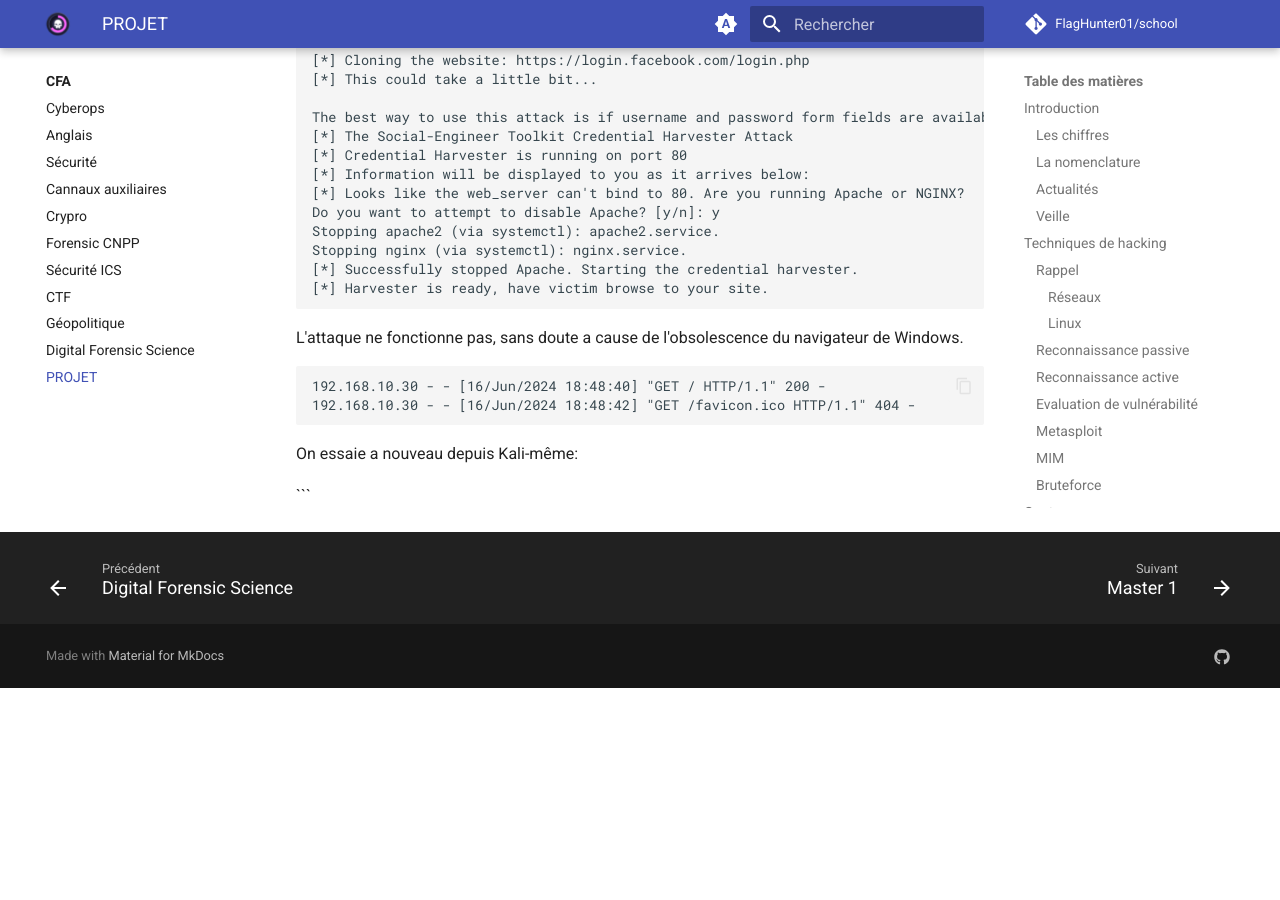
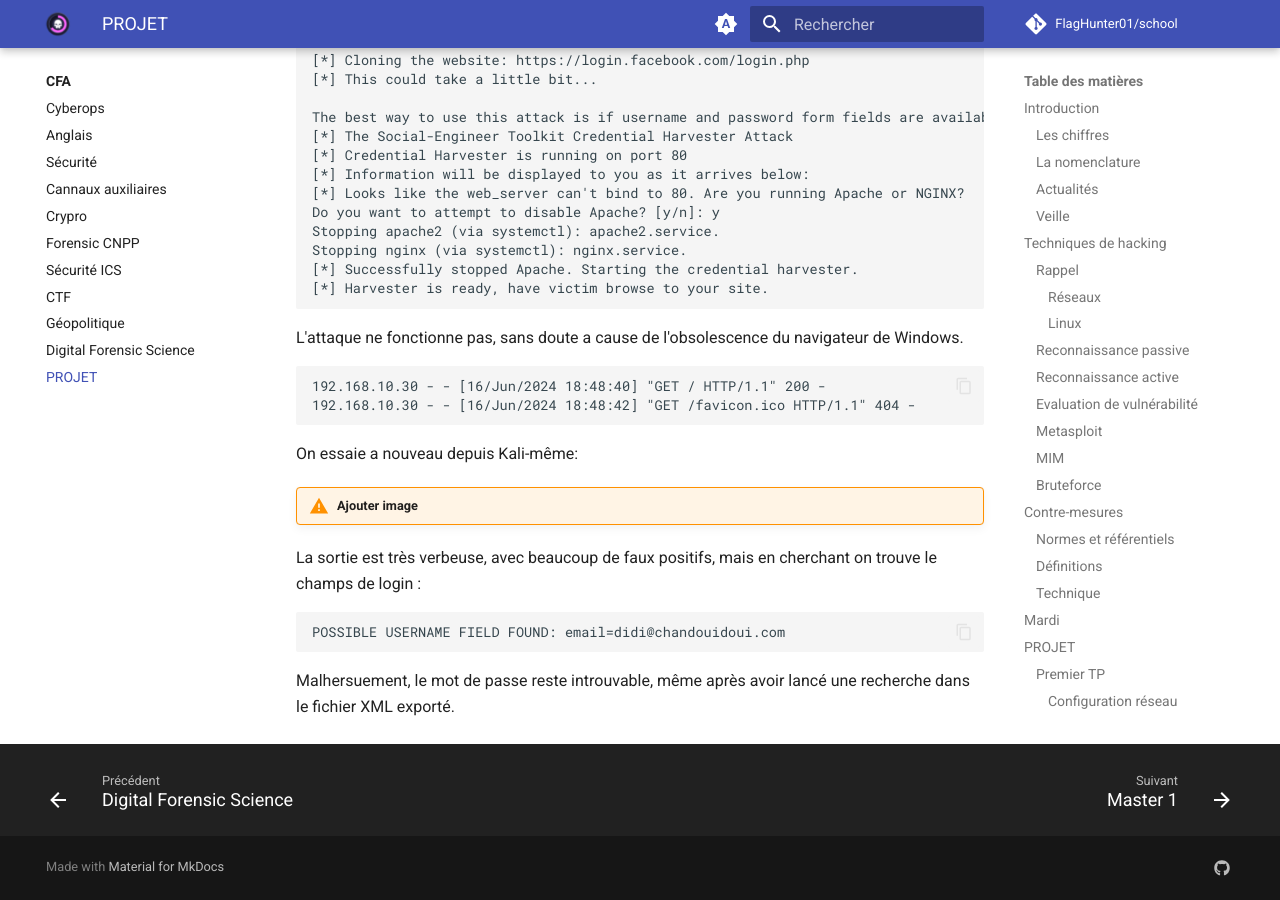
Before and after one commit to FlagHunter01/school, an MkDocs documentation site: the page built from docs/cfa/projet/index.md, in a window 1280 px wide and 900 px high, scrolled down 18972 px. Built offline with MkDocs 1.6.1 and Material for MkDocs 9.7.7, drawn with Linux system fonts in a browser that asks for light colours; comment, search, counter and statistics services are not loaded; before the commit the page ends 19660 px from its top, so only the background shows below that.

Commit message:
Fin social

````diff
--- a/docs/cfa/projet/index.md
+++ b/docs/cfa/projet/index.md
@@ -913,4 +913,12 @@ L'attaque ne fonctionne pas, sans doute a cause de l'obsolescence du navigateur
 
 On essaie a nouveau depuis Kali-même:
 
+!!! warning "Ajouter image"
+
+La sortie est très verbeuse, avec beaucoup de faux positifs, mais en cherchant on trouve le champs de login :
+
 ```
+POSSIBLE USERNAME FIELD FOUND: email=didi@chandouidoui.com
+```
+
+Malhersuement, le mot de passe reste introuvable, même après avoir lancé une recherche dans le fichier XML exporté.
````
